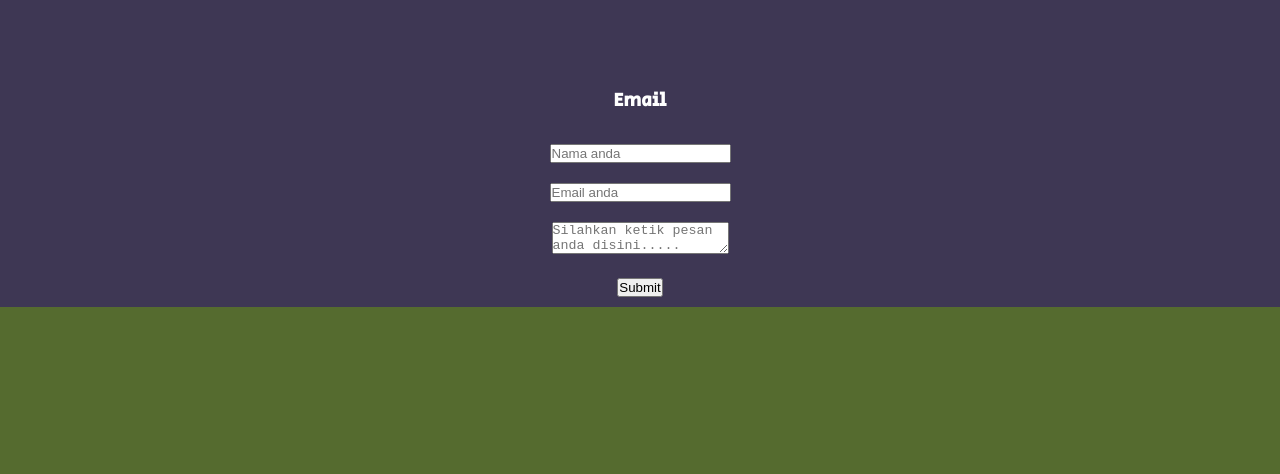
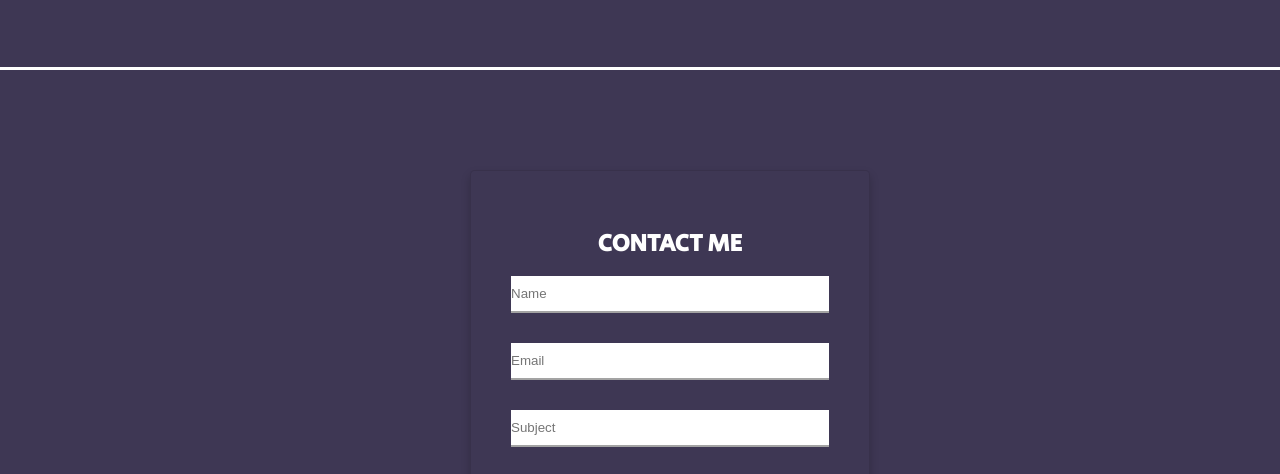
Before and after one commit to HLHERE/portofolio, a plain HTML site: page page2/page.html in a window 1280 px wide. Shown: the part 1952-2426 px from the top of the page. Before the commit the page ends 2259 px from the top, so only its background shows below. Drawn offline with Linux system fonts and the light colour scheme; a web font is replaced by a local one.

Commit message:
commit on 'master'

```diff
--- a/page2/page.html
+++ b/page2/page.html
@@ -65,12 +65,14 @@
         <p>Menjadikan suatu foto tersebut memiliki makna di dalam nya.</p>
     </div>
     </div>
+    <div class="container-img">
         <div id="img">
         <figure>
         <img src="../img/2.JPG" alt="" style="width: 300px; height: 500px;">
         <img src="../img/2 (2).jpg" alt="" style="width: 300px; height: 500px;">
         <img src="../img/8.jpg" alt="" style="width: 300px; height: 500px;">
         </figure>
+    </div>
     </div>
     <div class="footer-social-icons">
         <h4 id="contact">CONTACT</h4>
@@ -82,23 +84,29 @@
             <li><a href="https://open.spotify.com/user/haykalalvegio?si=9b635c8855214a1c" class="social-icon"> <i class="fab fa-spotify"></i></a></li>
         </ul>
     </div>
-   <form id="form-contact" action method="post">
-        <h3>Email</h3>
-        <fieldset>
-          <input placeholder="Nama anda" type="text" required="">
-        </fieldset>
-        <fieldset>
-          <input placeholder="Email anda" type="email" required="">
-        </fieldset>
-        <fieldset>
-          <textarea placeholder="Silahkan ketik pesan anda disini....." required=""></textarea>
-        </fieldset>
-        <fieldset>
-          <button name="submit" type="submit" id="contact-submit" data-submit="...Sending">Submit</button>
-        </fieldset>
-      </form>
-   </form>
-
+    <div class="container-form">
+        <div class="main">
+          <h2 id="Contact">Contact Me</h2>
+          <div class="border"></div>
+          <form>
+            <div>
+              <input type="text" name="" required="" placeholder="Name" />
+            </div>
+            <div>
+              <input type="Email" name="" required="" placeholder="Email" />
+            </div>
+            <div>
+              <input type="text" name="" required="" placeholder="Subject" />
+            </div>
+            <div class="message">
+              <textarea required="" placeholder="Message"></textarea>
+            </div>
+            <div class="submit">
+              <input type="submit" name="" value="Submit" />
+            </div>
+          </form>
+        </div>
+      </div>
     </div>
 </body>
 </html>
--- a/page2/style2.css
+++ b/page2/style2.css
@@ -5,10 +5,10 @@
   padding: 0;
   box-sizing: border-box;
 }
+body {
+    background-color: #3e3754;
+}
 
-body {
-    background-color: #556b2f;
-}
 .header {
     width: 100%;
     background-color: #3e3754;
@@ -28,8 +28,12 @@ li a {
     color: #fff;
     text-decoration: none;
 }
+ nav ul li a:hover {
+    color: #cfd15e;
+}
 .content {
 padding: 40px;
+background-color: #556b2f;
 }
 .about-me{
     padding: 70px;
@@ -99,6 +103,7 @@ color: #fff;
 .gallery-art {
     text-align: center;
     padding: 50px;
+background-color: #556b2f;
 }
 .gallery-art h2 {
     font-family: 'Secular One', sans-serif;
@@ -108,6 +113,9 @@ color: #fff;
     color: #fff;
     font-size: 16px;
     font-family: 'Patua One', cursive;
+}
+.container-img {
+    background-color: #556b2f;
 }
 figure {
     text-align: center;
@@ -201,19 +209,71 @@ ul.social-icons {
 .fa-spotify:hover {
     background-color: #81b71a;
 }
-#form-contact {
+.container-form {
     background-color: #3e3754;
+    border-top: 3px solid #fff;
+}
+.main {
+    position: absolute;
+    border-radius: 5px;
+    margin-left: 470px;
+    margin-top: 100px;
+    width: 400px;
+    padding: 40px;
+    box-sizing: border-box;
+    border: 1px solid rgba(0, 0, 0, 0.1);
+    box-shadow: 0 5px 10px rgba(0, 0, 0, 0.2);
+    background-color: #3e3754;
+  }
+
+  .main h2 {
+    margin: 0 40px;
+    padding: 15px;
+    color: #fff;
+    text-transform: uppercase;
     text-align: center;
-}
-#form-contact h3 {
+    font-family: 'Secular One', sans-serif;
+  }
+
+  .main input {
+    padding: 10px 0;
+    margin-bottom: 30px;
+  }
+
+  .message textarea {
+    height: 80px;
+    padding: 10px 0;
+    margin-bottom: 40px;
+  }
+
+  .main input,
+  .message textarea {
+    width: 100%;
+    box-sizing: border-box;
+    outline: none;
+    border: none;
+    border-bottom: 2px solid rgb(163, 163, 163);
+  }
+
+  .message textarea {
+    margin-bottom: 20px;
+  }
+
+  .submit [type="submit"] {
+    border-bottom: none;
+    cursor: pointer;
+    background: #cfd15e;
+    margin-bottom: 0;
+    text-transform: uppercase;
+    font-family: 'Secular One', sans-serif;
     color: #fff;
-    font-family: 'Secular One', sans-serif;
-    padding: 20px;
-}
-fieldset {
-    border: medium none !important;
-    padding: 10px;
-}
-.input {
+  }
 
-}
+  .main form div {
+    position: relative;
+  }
+
+  .submit [type="submit"]:hover {
+    background: #cfd15e;
+    color: #3e3754;
+  }
```
Also changed, not shown: style.css (+12 -2 lines).
